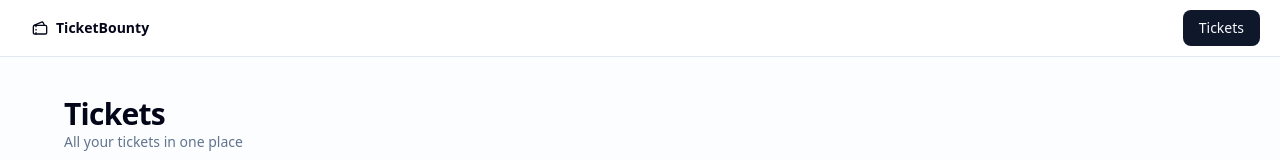
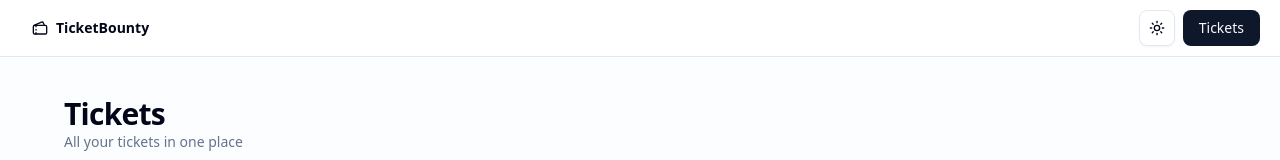
Before and after one commit to isaacrossi/the-road-to-next, a Next.js app: page /tickets in a window 1280 px wide. Shown: the top 160 px of the page. Built offline with nearby package versions, Linux system fonts and the light colour scheme.

Commit message:
feat: add dark/light mode theme switcher

```diff
--- a/package.json
+++ b/package.json
@@ -15,6 +15,7 @@
     "clsx": "^2.1.1",
     "lucide-react": "^0.575.0",
     "next": "16.1.6",
+    "next-themes": "^0.4.6",
     "radix-ui": "^1.4.3",
     "react": "19.2.3",
     "react-dom": "19.2.3",
--- a/src/app/layout.tsx
+++ b/src/app/layout.tsx
@@ -2,6 +2,7 @@ import "./globals.css";
 import type { Metadata } from "next";
 import { Geist, Geist_Mono } from "next/font/google";
 import { Header } from "@/src/components/header";
+import { ThemeProvider } from "@/src/components/themes/theme-provider";
 
 const geistSans = Geist({
   variable: "--font-geist-sans",
@@ -24,10 +25,11 @@ export default function RootLayout({
   children: React.ReactNode;
 }>) {
   return (
-    <html lang="en">
+    <html suppressHydrationWarning lang="en">
       <body
         className={`${geistSans.variable} ${geistMono.variable} antialiased `}
       >
+        <ThemeProvider>
           <Header />
           <main
             className="
@@ -40,6 +42,7 @@ export default function RootLayout({
           >
             {children}
           </main>
+        </ThemeProvider>
       </body>
     </html>
   );
--- a/src/components/header.tsx
+++ b/src/components/header.tsx
@@ -1,6 +1,7 @@
 import { LucideTickets } from "lucide-react";
 import Link from "next/link";
 import { homePath, ticketsPath } from "@/src/paths";
+import { ThemeSwithcher } from "./themes/theme-switcher";
 import { buttonVariants } from "./ui/button";
 
 const Header = () => {
@@ -13,7 +14,7 @@ const Header = () => {
             w-full flex py-2.5 px-5 justify-between
           "
     >
-      <div>
+      <div className="flex align-items gap-x-2">
         <Link
           href={homePath()}
           className={buttonVariants({ variant: "ghost" })}
@@ -22,7 +23,8 @@ const Header = () => {
           <h1 className="font-lg font-semibold">TicketBounty</h1>
         </Link>
       </div>
-      <div>
+      <div className="flex align-items gap-x-2">
+        <ThemeSwithcher />
         <Link
           href={ticketsPath()}
           className={buttonVariants({ variant: "default" })}
--- /dev/null
+++ b/src/components/themes/theme-provider.tsx
@@ -0,0 +1,15 @@
+import { ThemeProvider as BaseThemeProvider } from "next-themes";
+
+type ThemeProviderProps = {
+  children: React.ReactNode;
+};
+
+const ThemeProvider = ({ children }: ThemeProviderProps) => {
+  return (
+    <BaseThemeProvider attribute="class" defaultTheme="system" enableSystem>
+      {children}
+    </BaseThemeProvider>
+  );
+};
+
+export { ThemeProvider };
--- /dev/null
+++ b/src/components/themes/theme-switcher.tsx
@@ -0,0 +1,33 @@
+"use client";
+
+import { LucideMoon, LucideSun } from "lucide-react";
+import { useTheme } from "next-themes";
+import { Button } from "../ui/button";
+
+const ThemeSwithcher = () => {
+  const { theme, setTheme } = useTheme();
+
+  return (
+    <Button
+      variant="outline"
+      size="icon"
+      onClick={() => setTheme(theme === "light" ? "dark" : "light")}
+    >
+      <LucideSun
+        className="
+          h-4 w-4 rotate-0 scale-100 transition-all
+          dark:-rotate-90 dark:scale-0
+        "
+      />
+      <LucideMoon
+        className="
+          absolute h-4 w-4 rotate-90 scale-0 transition-transform
+          dark:rotate-0 dark:scale-100
+        "
+      />
+      <span className="sr-only">Toggle theme</span>
+    </Button>
+  );
+};
+
+export { ThemeSwithcher };
--- a/src/components/ui/button.tsx
+++ b/src/components/ui/button.tsx
@@ -4,7 +4,7 @@ import * as React from "react";
 import { cn } from "@/lib/utils";
 
 const buttonVariants = cva(
-  "inline-flex items-center justify-center gap-2 whitespace-nowrap rounded-md text-sm font-medium transition-all disabled:pointer-events-none disabled:opacity-50 [&_svg]:pointer-events-none [&_svg:not([class*='size-'])]:size-4 shrink-0 [&_svg]:shrink-0 outline-none focus-visible:border-ring focus-visible:ring-ring/50 focus-visible:ring-[3px] aria-invalid:ring-destructive/20 dark:aria-invalid:ring-destructive/40 aria-invalid:border-destructive",
+  "cursor-pointer inline-flex items-center justify-center gap-2 whitespace-nowrap rounded-md text-sm font-medium transition-all disabled:pointer-events-none disabled:opacity-50 [&_svg]:pointer-events-none [&_svg:not([class*='size-'])]:size-4 shrink-0 [&_svg]:shrink-0 outline-none focus-visible:border-ring focus-visible:ring-ring/50 focus-visible:ring-[3px] aria-invalid:ring-destructive/20 dark:aria-invalid:ring-destructive/40 aria-invalid:border-destructive",
   {
     variants: {
       variant: {
```
Also changed, not shown: src/features/ticket/components/ticket-item.tsx (+6 -1 lines), components.json, 1 other file (tests, documents, lock files or other folders). Lines whose indentation alone changed are shown as unchanged.
